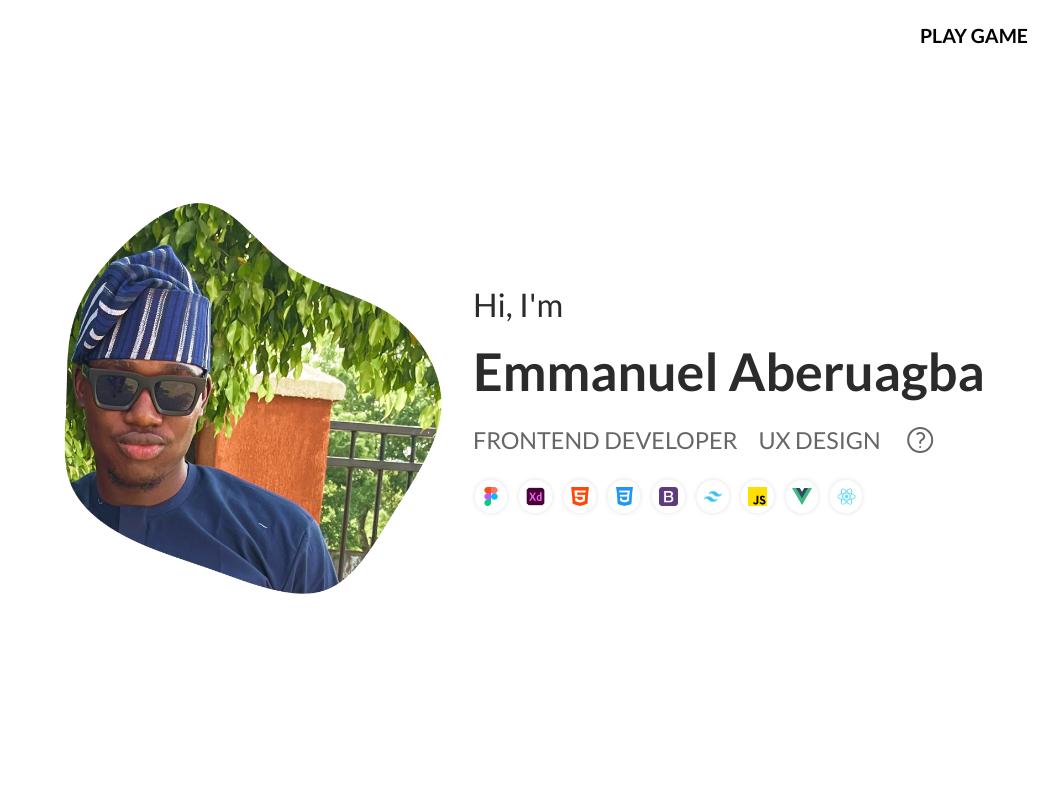
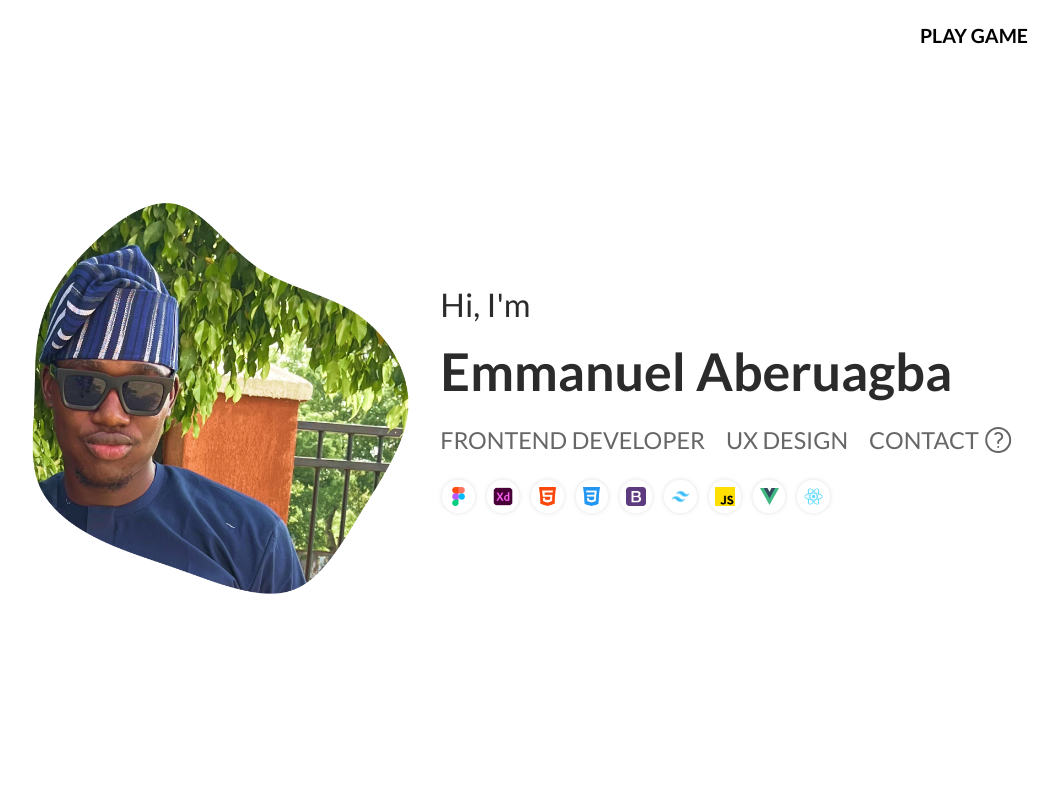
Before and after one commit to Biglad22/my-portfolio, a React (Create React App) app: page / in a window 1280 px wide. Shown: the top 800 px of the page, without its empty margins (116-1175 px from the left). Built offline with nearby package versions, Linux system fonts and the light colour scheme.

Commit message:
fixed contact button

```diff
--- a/src/pages/Home.jsx
+++ b/src/pages/Home.jsx
@@ -43,8 +43,8 @@ export function Home() {
                             ux design
                         </h6>
                         <span className='info-btn'>
-                            <button type="button" onClick={displayInfo}>
-                                <IconInfo visible={showInfo} />
+                            <button type="button" onClick={displayInfo} >
+                               <h6>contact</h6>  <IconInfo visible={showInfo} />
                             </button>
                             <Contacts visible={showInfo} />
 
```
